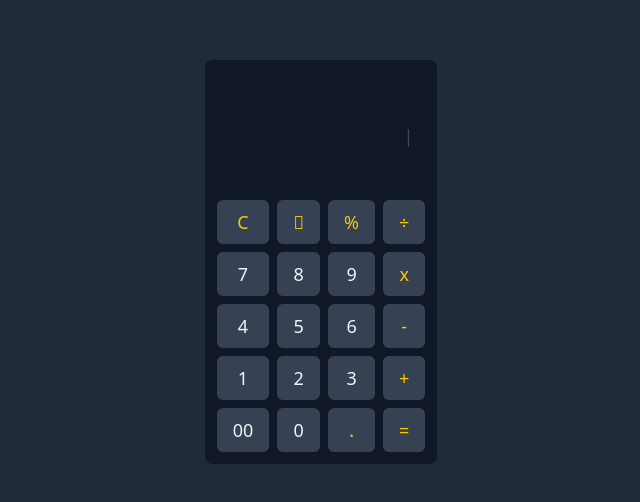
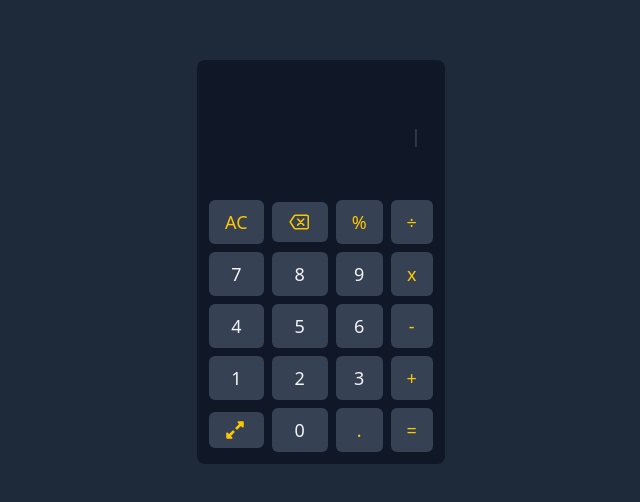
Before and after one commit to prashantStha308/calculator, a React (Vite) app: page / in a window 1280 px wide. Shown: the part 138-640 px from the top of the page, without its empty margins (319-959 px from the left). Built offline with nearby package versions, Linux system fonts and the light colour scheme.

Commit message:
feat(advanced-options): Added option to toggle to Advanced mode, the functionalities are yet to be implemented.

```diff
--- a/index.html
+++ b/index.html
@@ -3,7 +3,7 @@
   <head>
     <meta charset="UTF-8" />
     <meta name="viewport" content="width=device-width, initial-scale=1.0" />
-    <title> Calculator 🧮 </title>
+    <title> Advanced Calculator </title>
   </head>
   <body>
     <div id="root"></div>
--- a/package.json
+++ b/package.json
@@ -13,6 +13,7 @@
     "@tailwindcss/vite": "^4.0.9",
     "react": "^19.0.0",
     "react-dom": "^19.0.0",
+    "react-icons": "^5.5.0",
     "tailwindcss": "^4.0.9"
   },
   "devDependencies": {
--- a/src/components/Button.jsx
+++ b/src/components/Button.jsx
@@ -1,20 +1,41 @@
 /* eslint-disable react/prop-types */
 import calc from "../utility/calculator.js";
 
-const Button = ({ item , setInput , updateHistory }) => {
+const Button = ({ item , setInput , updateHistory , toggleAdvancedMode }) => {
 
-  return (
-    <div className={`px-4 py-2 rounded-md bg-gray-700 mx-1 my-1 text-lg text-center ${ typeof(item) == "number" || item === "00" ? "text-gray-100" : "text-yellow-400"} hover:bg-gray-800 ease-in-out select-none active:scale-95 transition-all duration-200" `}
-      onClick={
-        ()=>{
+  const handelObjectButtons = ( element ) => {
+    switch( element.name ){
+
+      case "backspace":
+        calc.backspace();
+        setInput( [...calc.getExpression()] );
+        break;
+      case "expand":
+        toggleAdvancedMode();
+        break;
+      case "shrink":
+        toggleAdvancedMode();
+        break;
+      case "xPowY":
+        // perform logic, need to create a span element with a sup element as it's child. Like: <span> x<sup>y</sup> </span>, in backend, use Math.pow( x , y )
+        // seems like we can store the whole function in input as eval will evalualte even that function
+        break;
+    }
+  }
+
+  const handelButtonClick = ()=>{
     if (item === "=") {
+
       const result = calc.evaluate();
       setInput([result]);
       updateHistory();
-          } else if( item === '\ue14a' ){
-            calc.backspace();
-            setInput( [...calc.getExpression()] );
-          }else {
+
+    }
+    else if( typeof(item) === 'object' ){
+      handelObjectButtons( item );
+    }
+    else {
+
       let value = item;
       if (item === "x") value = "*";
       if (item === "÷") value = "/";
@@ -22,15 +43,18 @@ const Button = ({ item , setInput , updateHistory }) => {
       calc.appendDigit(value);
 
       setInput( prev => [...prev , item] );
-            if ( item === 'C' ){
+      if ( item === 'AC' ){
         setInput([]);
         calc.clearExpression();
+
       }
     }
   }
-      }
-    >
-        {item}
+
+  return (
+    <div className={`px-4 py-2 rounded-md bg-gray-700 mx-1 my-1 text-lg text-center ${ typeof(item) == "number" || item === "00" ? "text-gray-100" : "text-yellow-400"} hover:bg-gray-800 ease-in-out select-none active:scale-95 transition-all duration-200" `}
+      onClick={handelButtonClick} >
+        { typeof( item ) === 'object' ? item.element : item }
     </div>
   )
 }
--- a/src/components/Pad.jsx
+++ b/src/components/Pad.jsx
@@ -1,27 +1,81 @@
+/* eslint-disable react/prop-types */
+
 import Button from "./Button";
+import { IoBackspaceOutline } from "react-icons/io5";
+import { FaExpandAlt } from "react-icons/fa";
+import { AiOutlineShrink } from "react-icons/ai";
+import { useState } from "react";
 
 const Pad = ({ setInput, updateHistory }) => {
-  const rows = [
-    ['C', '\ue14a', '%', '÷'],
+
+  const [ advancedMode , setAdvancedMode ] = useState(false);
+  const toggleAdvancedMode = ()=> setAdvancedMode(!advancedMode);
+
+  const backspace = {
+    element: <IoBackspaceOutline key={crypto.randomUUID()} className="text-2xl" />,
+    name: "backspace"
+  };
+  const expand = {
+    element: <FaExpandAlt key={crypto.randomUUID()} className="text-xl" />,
+    name: "expand"
+  };
+  const shrink = {
+    element: <AiOutlineShrink key={crypto.randomUUID()} className="text-2xl" />,
+    name: "shrink"
+  };
+  const xPowY = {
+    element: <span>x<sup>y</sup></span>,
+    name:"xPowY"
+  };
+
+  // Default pad
+  const dRows = [
+    ['AC', backspace , '%', '÷'],
     [7, 8, 9, 'x'],
     [4, 5, 6, '-'],
     [1, 2, 3, '+'],
-    ['00', 0, '.', '=']
+    [ expand , 0, '.', '=']
+  ];
+
+  // Advanced Pad
+  const advRows = [
+    [ '2nd' , 'deg' , 'sin' , 'cos' , 'tan' ],
+    [ xPowY , 'lg' , 'ln' , '(' , ')' ],
+    [ '√x' , 'AC' , backspace , '%', '÷' ],
+    [ 'x!' , 7, 8, 9, 'x' ],
+    [ '⅓' , 4 , 5 , 6 , '-' ],
+    [ 'π' , 1 , 2 , 3 , '+' ],
+    [ shrink , 'e' , 0 , '.' , '=' ]
   ];
 
   return (
     <section className="">
       <table className="m-auto cursor-pointer">
         <tbody>
-          {rows.map((row, rowIndex) => (
+
+          {
+            advancedMode ?
+            advRows.map((row, rowIndex) => (
               <tr key={rowIndex}>
                 {row.map((sym, colIndex) => (
                   <td key={`${sym}-${rowIndex}-${colIndex}`}>
-                  <Button item={sym} setInput={setInput} updateHistory={updateHistory} />
+                    <Button item={sym} setInput={setInput} updateHistory={updateHistory} toggleAdvancedMode={ toggleAdvancedMode } />
                   </td>
                 ))}
               </tr>
+            ))
+            :
+            dRows.map((row, rowIndex) => (
+              <tr key={rowIndex}>
+                {row.map((sym, colIndex) => (
+                  <td key={`${sym}-${rowIndex}-${colIndex}`}>
+                    <Button item={sym} setInput={setInput} updateHistory={updateHistory} toggleAdvancedMode={ toggleAdvancedMode } />
+                  </td>
                 ))}
+              </tr>
+            ))
+          }
+
         </tbody>
       </table>
     </section>
--- a/src/components/Screen.jsx
+++ b/src/components/Screen.jsx
@@ -1,6 +1,17 @@
 /* eslint-disable react/prop-types */
 
+import { useEffect, useRef } from "react"
+
 const Screen = ({ input , history=[] }) => {
+
+  const textref = useRef(null);
+
+  useEffect( ()=>{
+    if( textref.current ){
+      textref.current.scrollLeft = textref.current.scrollWidth;
+    }
+  } , [input] );
+
 
   return (
     <section className="grid gap-2 max-w-sm min-h-32 px-4 py-2" >
@@ -16,7 +27,7 @@ const Screen = ({ input , history=[] }) => {
         </ul>
 
         <div
-          className="text-gray-100 text-lg text-right w-full overflow-x-scroll relative"
+          className="text-gray-100 text-lg text-right w-full overflow-x-auto relative"
           style={{ scrollbarWidth: "none", msOverflowStyle: "none" }}
         >
           <p className="whitespace-nowrap">
--- a/vite.config.js
+++ b/vite.config.js
@@ -8,4 +8,7 @@ export default defineConfig({
     react(),
     tailwindcss()
   ],
+  server:{
+    allowedHosts: ["6e34-2400-1a00-bd11-8dd7-8-5384-e828-4a30.ngrok-free.app"]
+  }
 })
```
Also changed, not shown: 1 other file (tests, documents, lock files or other folders). Lines whose indentation alone changed are shown as unchanged.
